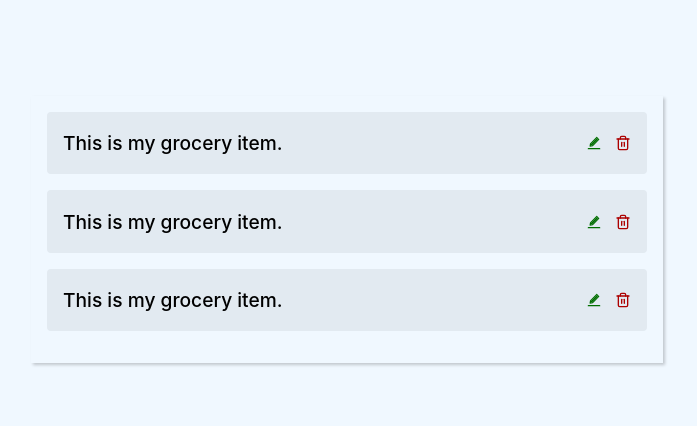
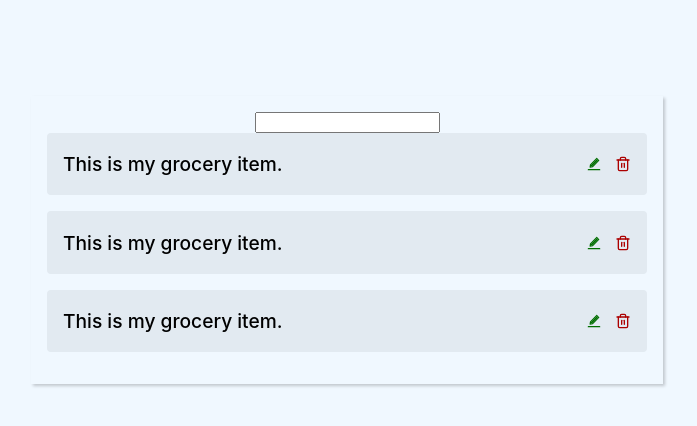
Before and after one commit to BSlaven/my_grocery_list, a React (Vite) app: page / in a window 1280 px wide. Shown: the top 426 px of the page, without its empty margins (293-990 px from the left). Built offline with nearby package versions, Linux system fonts and the light colour scheme.

Commit message:
add onChange handler to input

```diff
--- a/src/GroceryLIst/GroceryList.jsx
+++ b/src/GroceryLIst/GroceryList.jsx
@@ -8,6 +8,7 @@ const GroceryList = () => {
 
   const [ items, setItems ] = useState([]);
   const [ selectedItem, setSelectedItem ] = useState({});
+  const [ itemName, setItemName ] = useState('');
 
   useEffect(() => {
     fetchItemsFromStorage();
@@ -18,8 +19,19 @@ const GroceryList = () => {
     setItems(data);
   }
 
+  const addItemName = e => {
+    const value = e.target.value;
+    setItemName(value);
+    console.log('calling addItemName function')
+  }
+
   return (
     <div className={classes.list}>
+      <input
+        type="text"
+        className={classes.itemInput}
+        onChange={addItemName}
+        value={selectedItem.name || itemName} />
       <GroceryItem />
       <GroceryItem />
       <GroceryItem />
```
